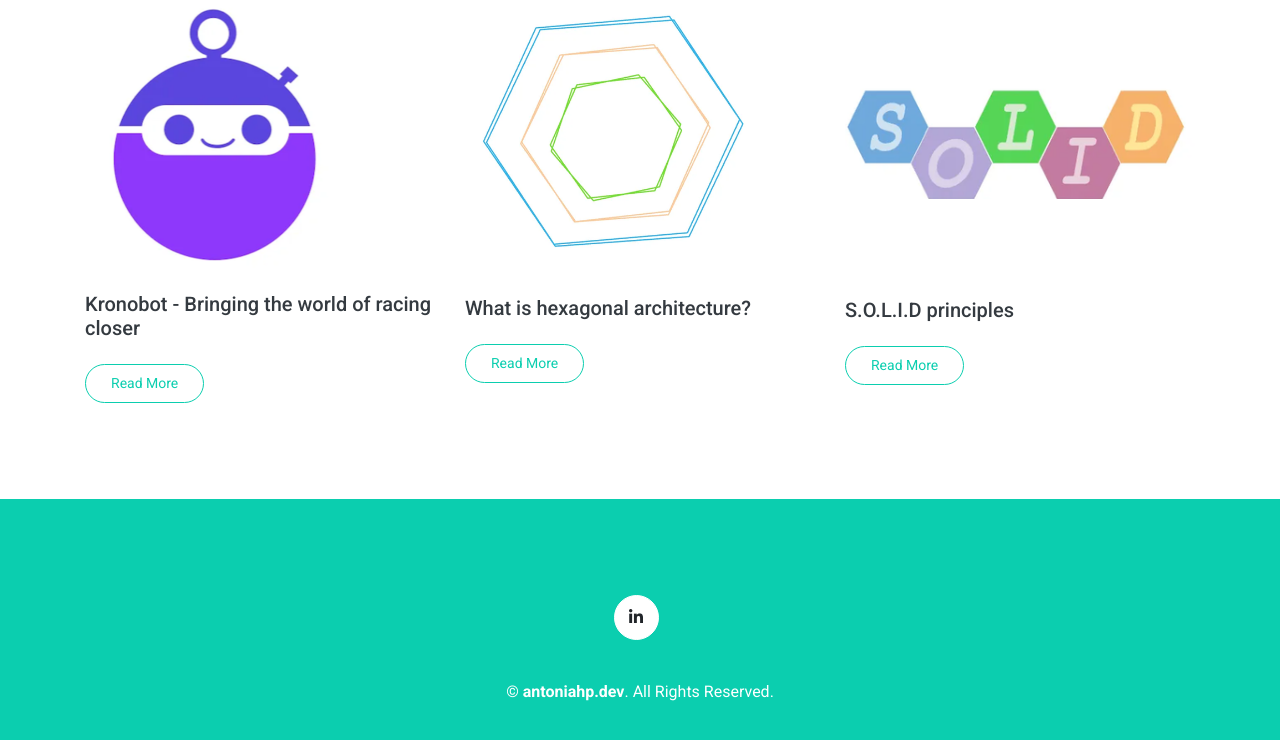
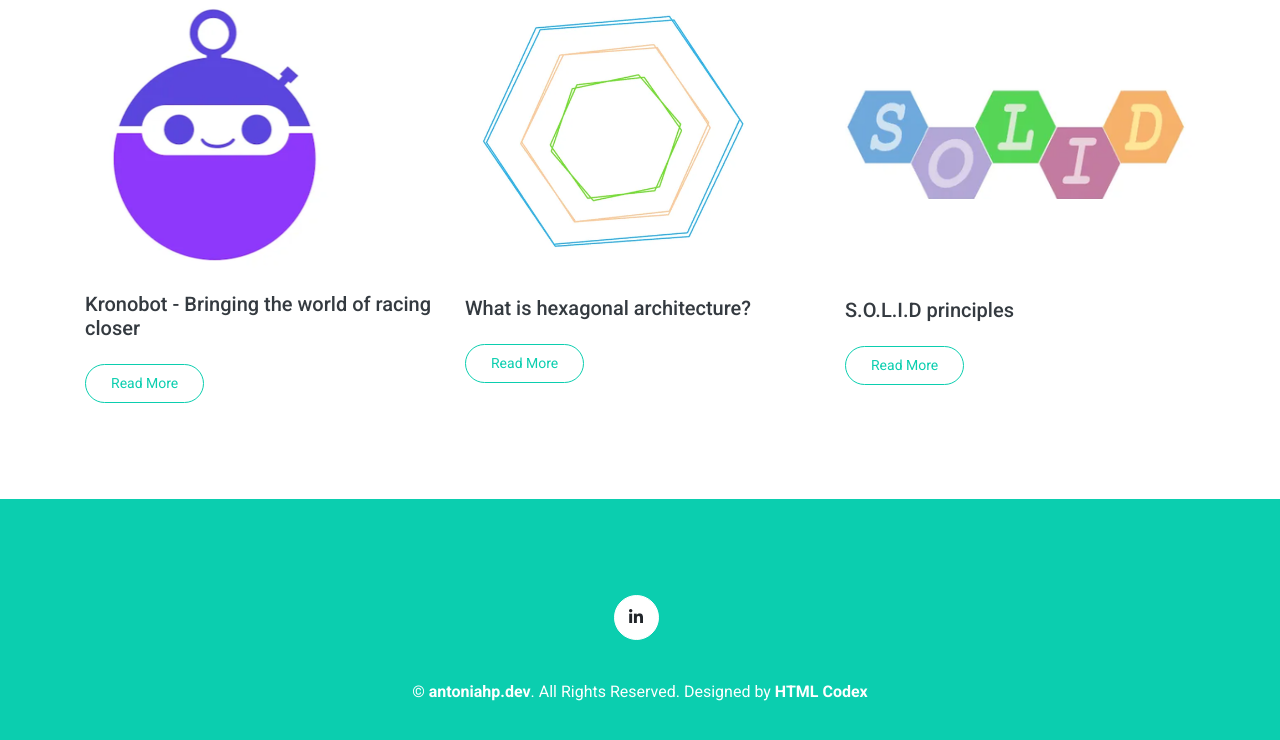
Before and after one commit to antoniahp/antoniahp.dev, a plain HTML site: page index.html in a window 1280 px wide. Shown: the part 2270-3010 px from the top of the page. Drawn offline with nearby package versions, Linux system fonts and the light colour scheme.

Commit message:
refactor

```diff
--- a/index.html
+++ b/index.html
@@ -5,8 +5,8 @@
     <meta charset="utf-8">
     <title>Antonia Herrera</title>
     <meta content="width=device-width, initial-scale=1.0" name="viewport">
-    <meta content="Free HTML Templates" name="keywords">
-    <meta content="Free HTML Templates" name="description">
+    <meta content="Backend Developer" name="keywords">
+    <meta content="Backend Developer" name="description">
 
     <!-- Favicon -->
     <link href="img/favicon.png" rel="icon">
@@ -199,7 +199,7 @@
             </div>
             <div class="d-flex justify-content-center mb-3">
             </div>
-            <p class="m-0">&copy; <a class="text-white font-weight-bold">antoniahp.dev</a>. All Rights Reserved.
+            <p class="m-0">&copy; <a class="text-white font-weight-bold">antoniahp.dev</a>. All Rights Reserved. Designed by <a class="text-white font-weight-bold" href="https://htmlcodex.com">HTML Codex</a>
             </p>
         </div>
     </div>
```
